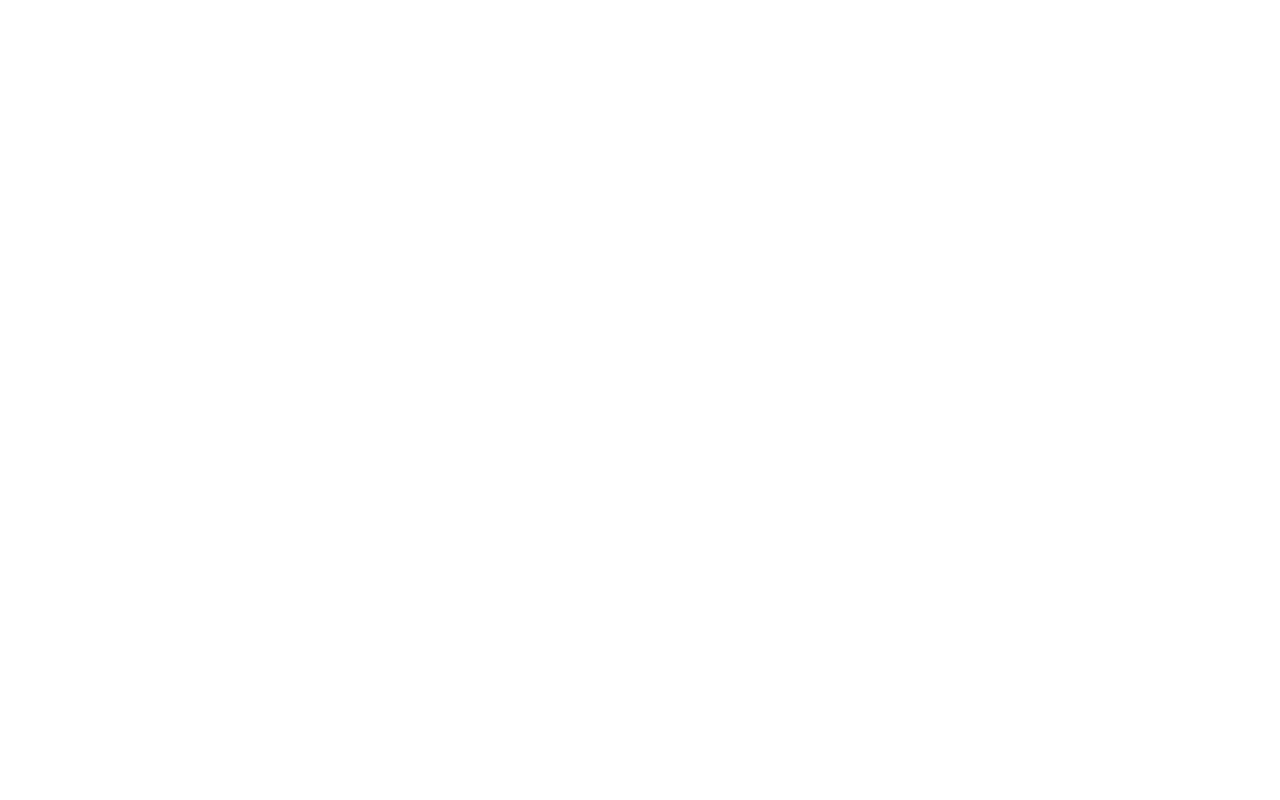
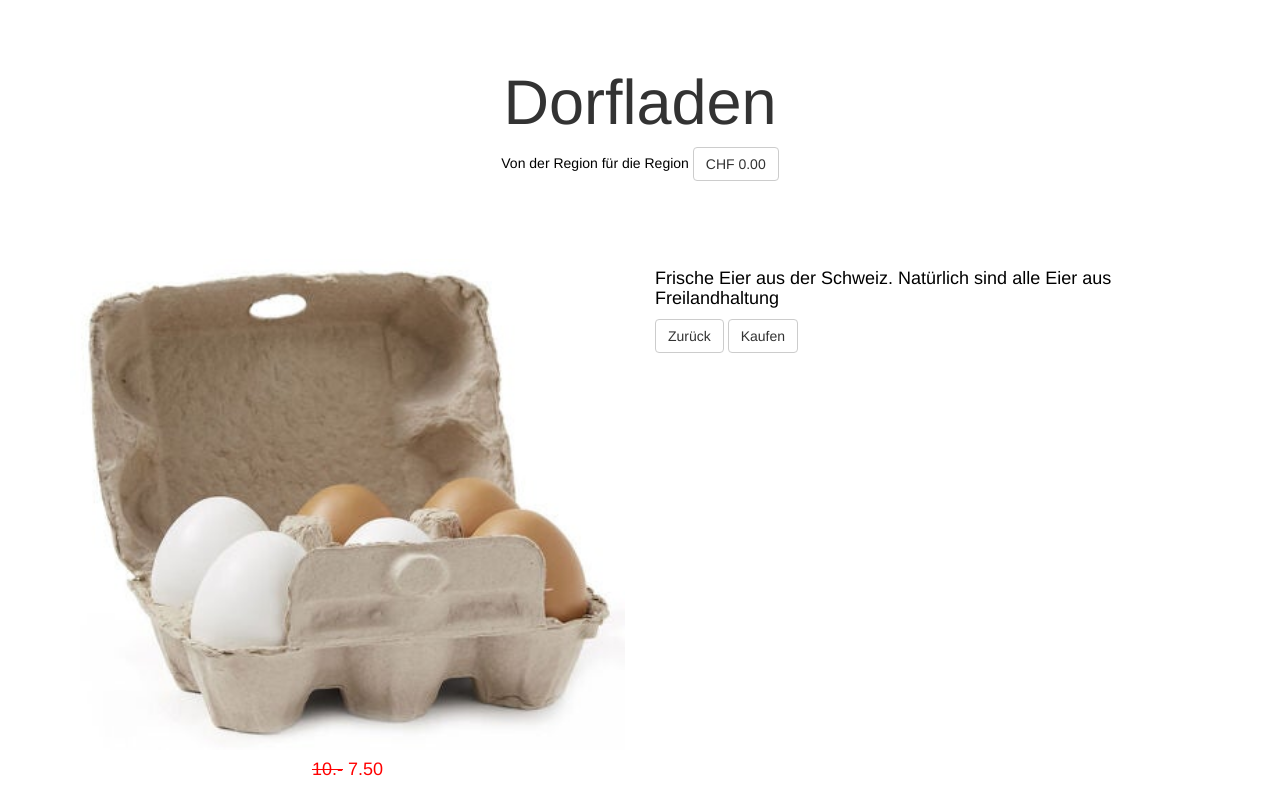
Before and after one commit to xRouvenx/M133-Project, a plain HTML site: page frontend/DetailEier.html in a window 1280 px wide. Drawn offline with nearby package versions, Linux system fonts and the light colour scheme.

Commit message:
Updated DetailEier.html and DetailRivella.html

```diff
--- a/frontend/DetailEier.html
+++ b/frontend/DetailEier.html
@@ -0,0 +1,38 @@
+<!DOCTYPE html>
+<html lang="en">
+<head>
+  <title>Dorfladen</title>
+  <meta charset="utf-8">
+  <meta name="viewport" content="width=device-width, initial-scale=1">
+  <link rel="app.component.scss" href="C:/Users/vasil/Documents/Schule/WebSite/stylesheet.css">
+  <link rel="stylesheet" href="https://maxcdn.bootstrapcdn.com/bootstrap/3.4.1/css/bootstrap.min.css">
+  <script src="https://ajax.googleapis.com/ajax/libs/jquery/3.4.1/jquery.min.js"></script>
+  <script src="https://maxcdn.bootstrapcdn.com/bootstrap/3.4.1/js/bootstrap.min.js"></script>
+</head>
+<body style="background-color: white;">
+
+<div style="background:white !important" class="jumbotron text-center">
+  <h1>Dorfladen</h1 >
+  <font color="black" >Von der Region für die Region</font>
+  <a href="./Cart.html"><button  class="btn btn-default">CHF 0.00</button></a>
+</div>
+
+<div class="container">
+  <div class="row">
+    <div class="col-sm-6">
+      <img src="./images/Eggs.png" height="100%" width="100%">
+     <h4 &lt;s&gt; style="color: red; text-align:center">	<s>10.-</s> 7.50</h4>
+
+    </div>
+    <div class="col-sm-6">
+      <h4  style="color: black; text-align:left" >Frische Eier aus der Schweiz. Natürlich sind alle Eier aus Freilandhaltung</h4>
+      <a href="./Index.html"><button  class="btn btn-default">Zurück</button></a>
+      <button  class="btn btn-default">Kaufen</button>
+    </div>
+    </div>
+    </div>
+
+
+
+</body>
+</html>
```
Also changed, not shown: frontend/DetailRivella.html (+1 -1 lines).
